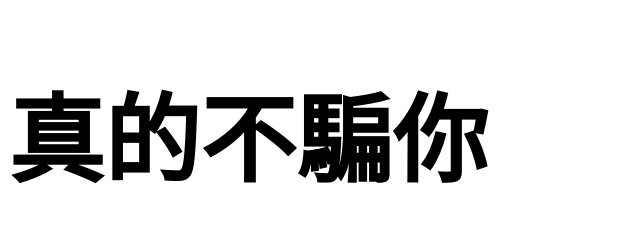
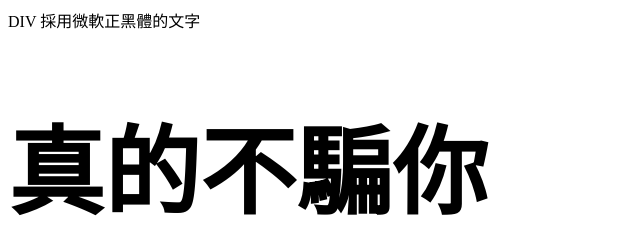
Before and after one commit to KaienChang/KaienChang.github.io, a plain HTML site: page index.html in a window 1280 px wide. Shown: the top 246 px of the page, without its empty margins (0-640 px from the left). Drawn offline with Linux system fonts and the light colour scheme.

Commit message:
Update index.html

```diff
--- a/index.html
+++ b/index.html
@@ -10,7 +10,7 @@
 
 <body>
     <div>
-        <font size="7"><h1>真的不騙你</h1>
+        <div style="font-family:Microsoft JhengHei;">DIV 採用微軟正黑體的文字</div><font size="7"><h1>真的不騙你</h1>
         <img src="GitHub UI-01.jpg" alt="git_pic">
         <p>
             If you see this </br>
```
